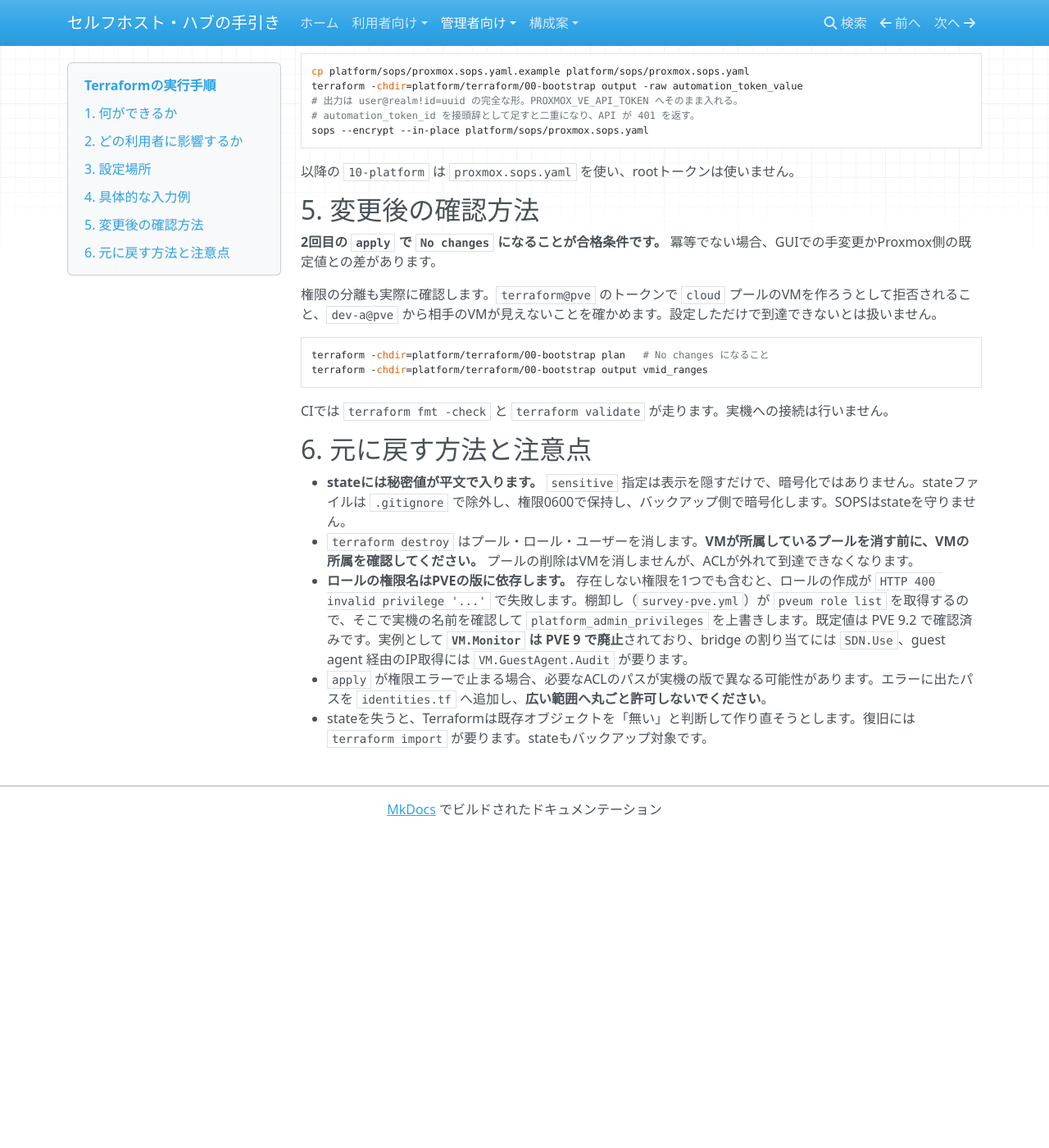
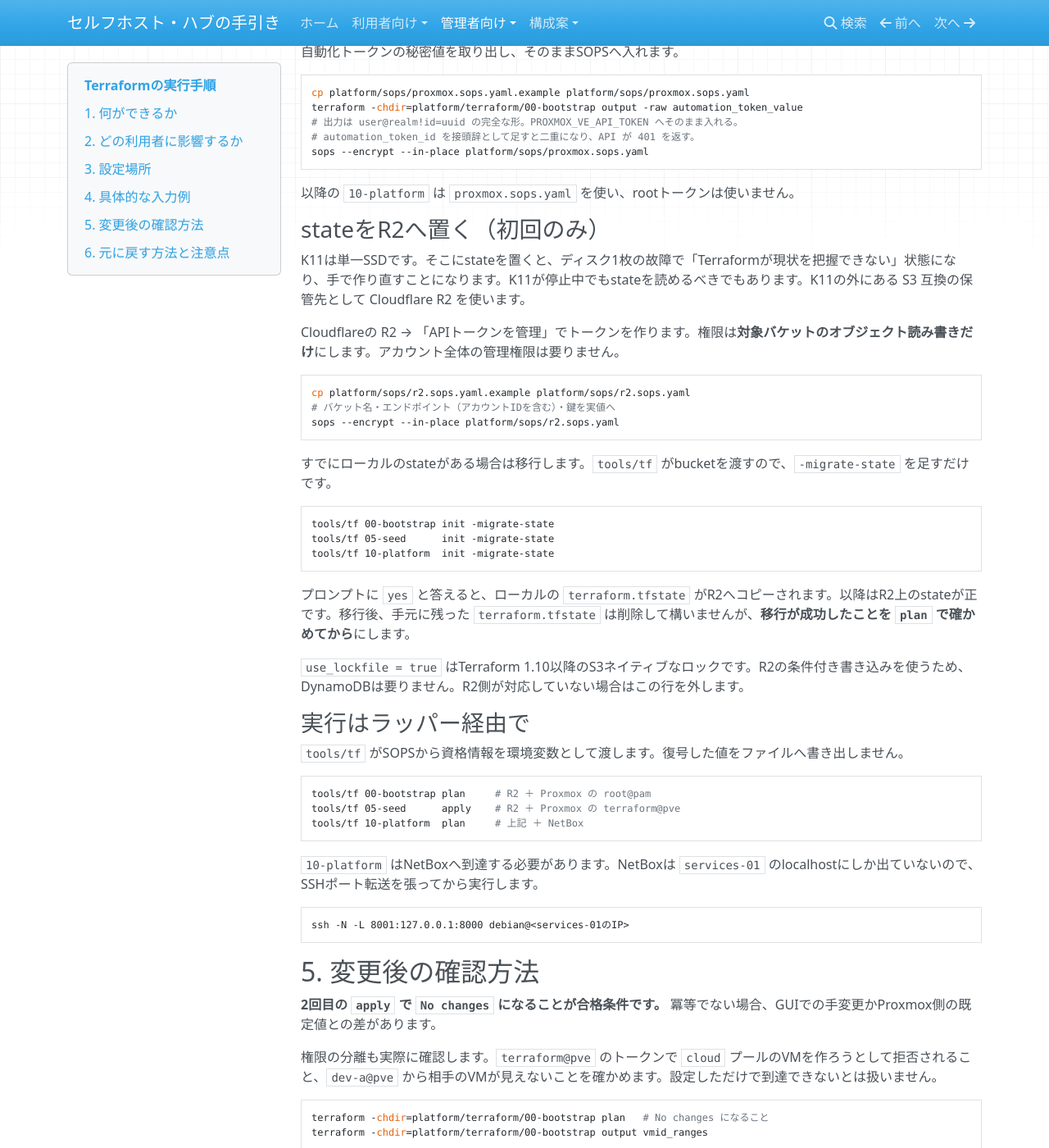
Before and after one commit to rurutheGeek/shake-cloud, an MkDocs documentation site: the page built from docs/operations/terraform.md, in a window 1280 px wide and 1400 px high, scrolled down 1173 px. Shown: the whole window at 82% size. Built offline with MkDocs 1.6.1, drawn with Linux system fonts in a browser that asks for light colours; nearby versions of some CDN libraries; before the commit the page ends 2188 px from its top, so only the background shows below that; some of the changed text lies outside the part shown.

Commit message:
feat(terraform): state を Cloudflare R2 へ置けるようにする
K11は単一SSD。そこに state を置くとディスク1枚の故障で「Terraformが現状を
把握できない」状態になる。K11が停止中でも state を読めるべきでもある
（cloud.md「クラウド停止中も使える場所へ保持」）。K11の外にある S3 互換の
保管先として R2 を使う。

- 3つのルートモジュールに backend "s3" を追加。key はモジュールごとに分ける。
  R2 は S3 互換だがリージョンと認証フローが違うので skip_* で回避する。
  use_lockfile で S3 ネイティブのロックを使う（DynamoDB 不要）。
- bucket・endpoint（アカウントIDを含む）・鍵は口座固有なのでコードに書かない。
  platform/sops/r2.sops.yaml から tools/tf が環境変数と -backend-config で渡す。
- tools/tf: Terraform 実行ラッパー。モジュールごとに必要な資格情報だけを
  SOPS から復号して環境変数にする（00-bootstrap は root@pam、他は
  terraform@pve、10-platform はさらに NetBox）。復号した値をファイルへ
  書き出さない。入れ子の sops exec-env が Windows で動かない問題も解消する。
- required_version を 1.10 以上へ（use_lockfile のため）。

R2 から取り入れたのは state の置き場だけで、他の運用方式は持ち込んでいない。

Co-Authored-By: Claude Opus 5 <noreply@anthropic.com>

````diff
--- a/docs/operations/terraform.md
+++ b/docs/operations/terraform.md
@@ -22,7 +22,8 @@ Proxmoxのプール・ロール・自動化ユーザー・ACLを宣言的に作
 | プールとVMID範囲 | `pools.tf` |
 | ロールの権限 | `variables.tf`。PVEの版に合わせて上書きできる |
 | 接続情報 | `platform/sops/proxmox-root.sops.yaml`（暗号化） |
-| state | `platform/terraform/00-bootstrap/terraform.tfstate`。`.gitignore` 対象 |
+| state | Cloudflare R2 の `shake-cloud/00-bootstrap/terraform.tfstate` |
+| R2の資格情報 | `platform/sops/r2.sops.yaml`（暗号化） |
 
 ## 4. 具体的な入力例
 
@@ -61,6 +62,46 @@ sops --encrypt --in-place platform/sops/proxmox.sops.yaml
 
 以降の `10-platform` は `proxmox.sops.yaml` を使い、rootトークンは使いません。
 
+### stateをR2へ置く（初回のみ）
+
+K11は単一SSDです。そこにstateを置くと、ディスク1枚の故障で「Terraformが現状を把握できない」状態になり、手で作り直すことになります。K11が停止中でもstateを読めるべきでもあります。K11の外にある S3 互換の保管先として Cloudflare R2 を使います。
+
+Cloudflareの R2 → 「APIトークンを管理」でトークンを作ります。権限は**対象バケットのオブジェクト読み書きだけ**にします。アカウント全体の管理権限は要りません。
+
+```bash
+cp platform/sops/r2.sops.yaml.example platform/sops/r2.sops.yaml
+# バケット名・エンドポイント（アカウントIDを含む）・鍵を実値へ
+sops --encrypt --in-place platform/sops/r2.sops.yaml
+```
+
+すでにローカルのstateがある場合は移行します。`tools/tf` がbucketを渡すので、`-migrate-state` を足すだけです。
+
+```bash
+tools/tf 00-bootstrap init -migrate-state
+tools/tf 05-seed      init -migrate-state
+tools/tf 10-platform  init -migrate-state
+```
+
+プロンプトに `yes` と答えると、ローカルの `terraform.tfstate` がR2へコピーされます。以降はR2上のstateが正です。移行後、手元に残った `terraform.tfstate` は削除して構いませんが、**移行が成功したことを `plan` で確かめてから**にします。
+
+`use_lockfile = true` はTerraform 1.10以降のS3ネイティブなロックです。R2の条件付き書き込みを使うため、DynamoDBは要りません。R2側が対応していない場合はこの行を外します。
+
+### 実行はラッパー経由で
+
+`tools/tf` がSOPSから資格情報を環境変数として渡します。復号した値をファイルへ書き出しません。
+
+```bash
+tools/tf 00-bootstrap plan     # R2 ＋ Proxmox の root@pam
+tools/tf 05-seed      apply    # R2 ＋ Proxmox の terraform@pve
+tools/tf 10-platform  plan     # 上記 ＋ NetBox
+```
+
+`10-platform` はNetBoxへ到達する必要があります。NetBoxは `services-01` のlocalhostにしか出ていないので、SSHポート転送を張ってから実行します。
+
+```bash
+ssh -N -L 8001:127.0.0.1:8000 debian@<services-01のIP>
+```
+
 ## 5. 変更後の確認方法
 
 **2回目の `apply` で `No changes` になることが合格条件です。** 冪等でない場合、GUIでの手変更かProxmox側の既定値との差があります。
@@ -76,7 +117,7 @@ CIでは `terraform fmt -check` と `terraform validate` が走ります。実
 
 ## 6. 元に戻す方法と注意点
 
-- **stateには秘密値が平文で入ります。** `sensitive` 指定は表示を隠すだけで、暗号化ではありません。stateファイルは `.gitignore` で除外し、権限0600で保持し、バックアップ側で暗号化します。SOPSはstateを守りません。
+- **stateには秘密値が平文で入ります。** `sensitive` 指定は表示を隠すだけで、暗号化ではありません。R2側でバケットを公開せず、R2のAPIトークンを対象バケットの読み書きだけに絞ります。SOPSはstateを守りません。
 - `terraform destroy` はプール・ロール・ユーザーを消します。**VMが所属しているプールを消す前に、VMの所属を確認してください。** プールの削除はVMを消しませんが、ACLが外れて到達できなくなります。
 - **ロールの権限名はPVEの版に依存します。** 存在しない権限を1つでも含むと、ロールの作成が `HTTP 400 invalid privilege '...'` で失敗します。棚卸し（`survey-pve.yml`）が `pveum role list` を取得するので、そこで実機の名前を確認して `platform_admin_privileges` を上書きします。既定値は PVE 9.2 で確認済みです。実例として **`VM.Monitor` は PVE 9 で廃止**されており、bridge の割り当てには `SDN.Use`、guest agent 経由のIP取得には `VM.GuestAgent.Audit` が要ります。
 - `apply` が権限エラーで止まる場合、必要なACLのパスが実機の版で異なる可能性があります。エラーに出たパスを `identities.tf` へ追加し、**広い範囲へ丸ごと許可しないでください**。
````
Also changed, not shown: docs/architecture/iac.md (+5 -3 lines), docs/operations/bootstrap.md (+2 -1 lines), docs/operations/secrets.md (+1 -1 lines), 5 other files.
